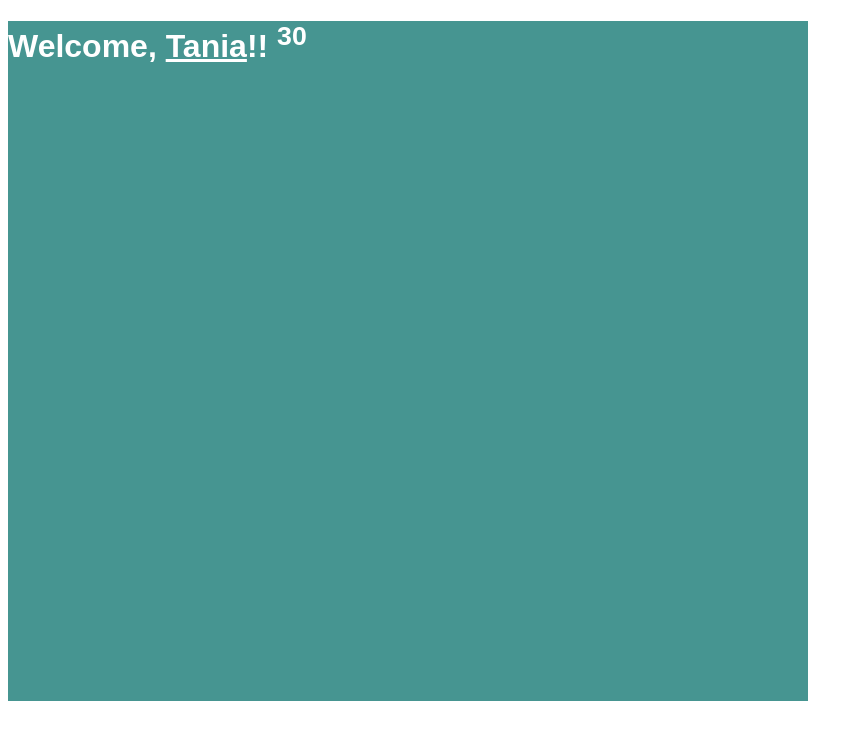
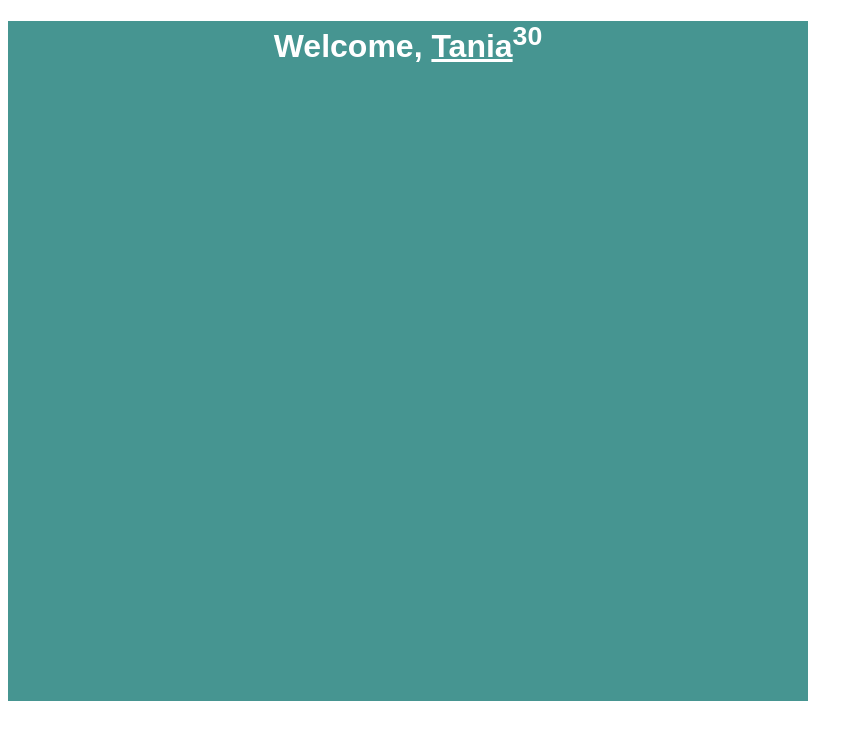
Before and after one commit to TaniaSP/react-2, a React app: page / in a window 1280 px wide. Shown: the top 740 px of the page, without its empty margins (0-863 px from the left). Built offline with nearby package versions, Linux system fonts and the light colour scheme.

Commit message:
lint-staged

```diff
--- a/src/components/App.tsx
+++ b/src/components/App.tsx
@@ -3,5 +3,5 @@ import { User } from '../models/interfaces'
 import './app.scss'
 
 export default function App ({ user }: { user: User }): JSX.Element {
-  return <h1>Welcome, <span>{user.name}</span>!! <sup>{user.age}</sup></h1>
+  return <h1>Welcome, <span>{user.name}</span><sup>{user.age}</sup></h1>
 }
--- a/src/components/app.scss
+++ b/src/components/app.scss
@@ -2,7 +2,7 @@ $color: white;
 
 h1 {
     color: $color;
-    text-align: left;
+    text-align: center;
     span {
         text-decoration: underline;
     }
```
Also changed, not shown: package.json (+6 -2 lines), 2 other files (tests, documents, lock files or other folders).
